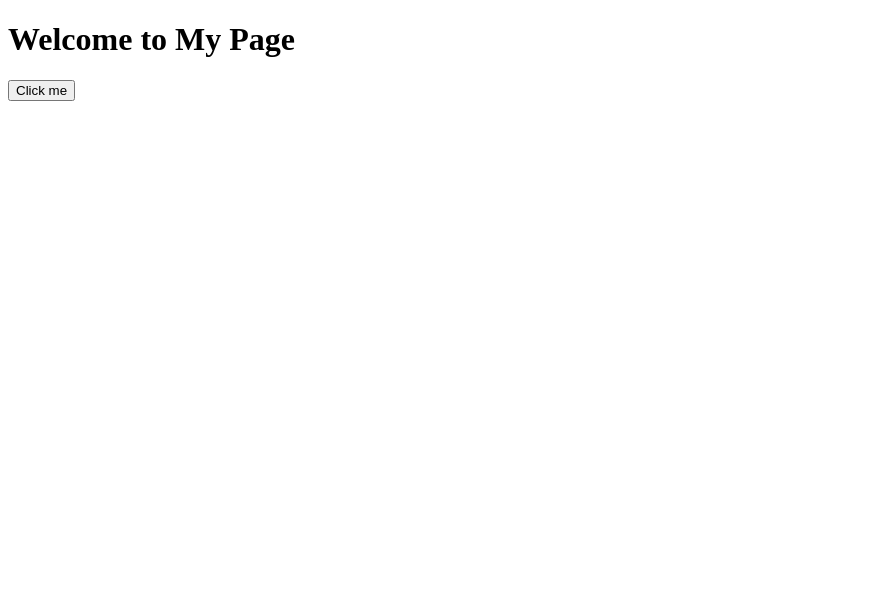
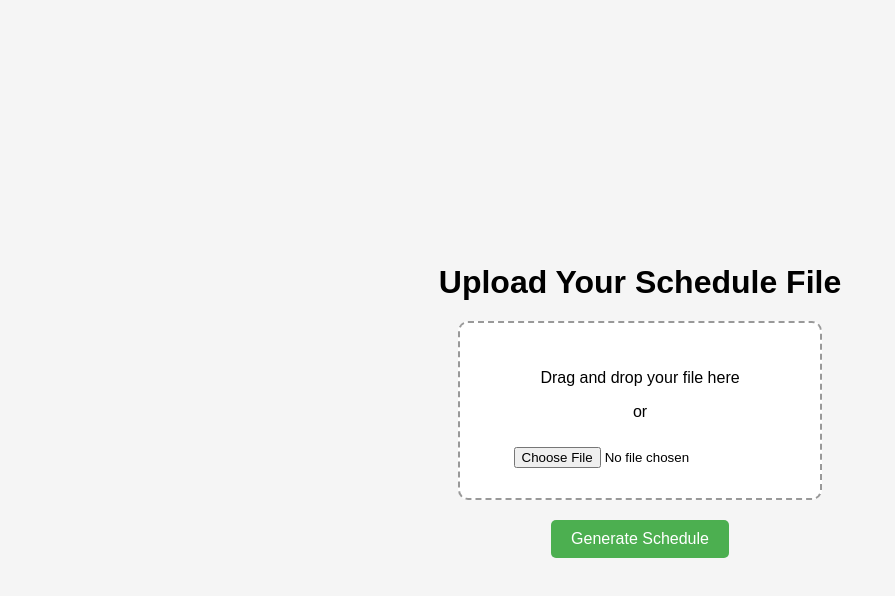
Before and after one commit to BoogerFlicker12/ClientProject, a plain HTML site: page index.html in a window 1280 px wide. Shown: the whole page, without its empty margins (0-895 px from the left). Drawn offline with Linux system fonts and the light colour scheme.

Commit message:
Update index.html

```diff
--- a/index.html
+++ b/index.html
@@ -1,19 +1,83 @@
 <!DOCTYPE html>
 <html lang="en">
 <head>
-  <meta charset="UTF-8" />
-  <meta name="viewport" content="width=device-width, initial-scale=1.0" />
-  <title>Button Demo</title>
+  <meta charset="UTF-8">
+  <title>Schedule Generator</title>
+  <style>
+    body {
+      font-family: Arial, sans-serif;
+      display: flex;
+      flex-direction: column;
+      align-items: center;
+      justify-content: center;
+      height: 100vh;
+      margin: 0;
+      background-color: #f5f5f5;
+    }
+    h1 {
+      margin-bottom: 20px;
+    }
+    #drop-area {
+      border: 2px dashed #999;
+      border-radius: 10px;
+      padding: 30px;
+      text-align: center;
+      background-color: #fff;
+      margin-bottom: 20px;
+      width: 300px;
+    }
+    button {
+      padding: 10px 20px;
+      font-size: 16px;
+      background-color: #4CAF50;
+      color: white;
+      border: none;
+      border-radius: 5px;
+      cursor: pointer;
+    }
+    input[type="file"] {
+      margin-top: 10px;
+    }
+  </style>
 </head>
 <body>
-  <h1>Welcome to My Page</h1>
-  <button onclick="showText()">Click me</button>
-  <p id="output" style="display: none;">Hello! You clicked the button.</p>
+
+  <h1>Upload Your Schedule File</h1>
+
+  <div id="drop-area">
+    <p>Drag and drop your file here</p>
+    <p>or</p>
+    <input type="file" id="fileElem" />
+  </div>
+
+  <button onclick="generateSchedule()">Generate Schedule</button>
 
   <script>
-    function showText() {
-      document.getElementById("output").style.display = "block";
+    function generateSchedule() {
+      console.log("Schedule generated!");
+      alert("Schedule generated! (Check console)");
     }
+
+    // Optional: drag and drop support
+    const dropArea = document.getElementById("drop-area");
+
+    dropArea.addEventListener("dragover", (e) => {
+      e.preventDefault();
+      dropArea.style.borderColor = "#4CAF50";
+    });
+
+    dropArea.addEventListener("dragleave", () => {
+      dropArea.style.borderColor = "#999";
+    });
+
+    dropArea.addEventListener("drop", (e) => {
+      e.preventDefault();
+      dropArea.style.borderColor = "#999";
+      const files = e.dataTransfer.files;
+      document.getElementById("fileElem").files = files;
+      console.log("File dropped:", files[0]);
+    });
   </script>
+
 </body>
 </html>
```
